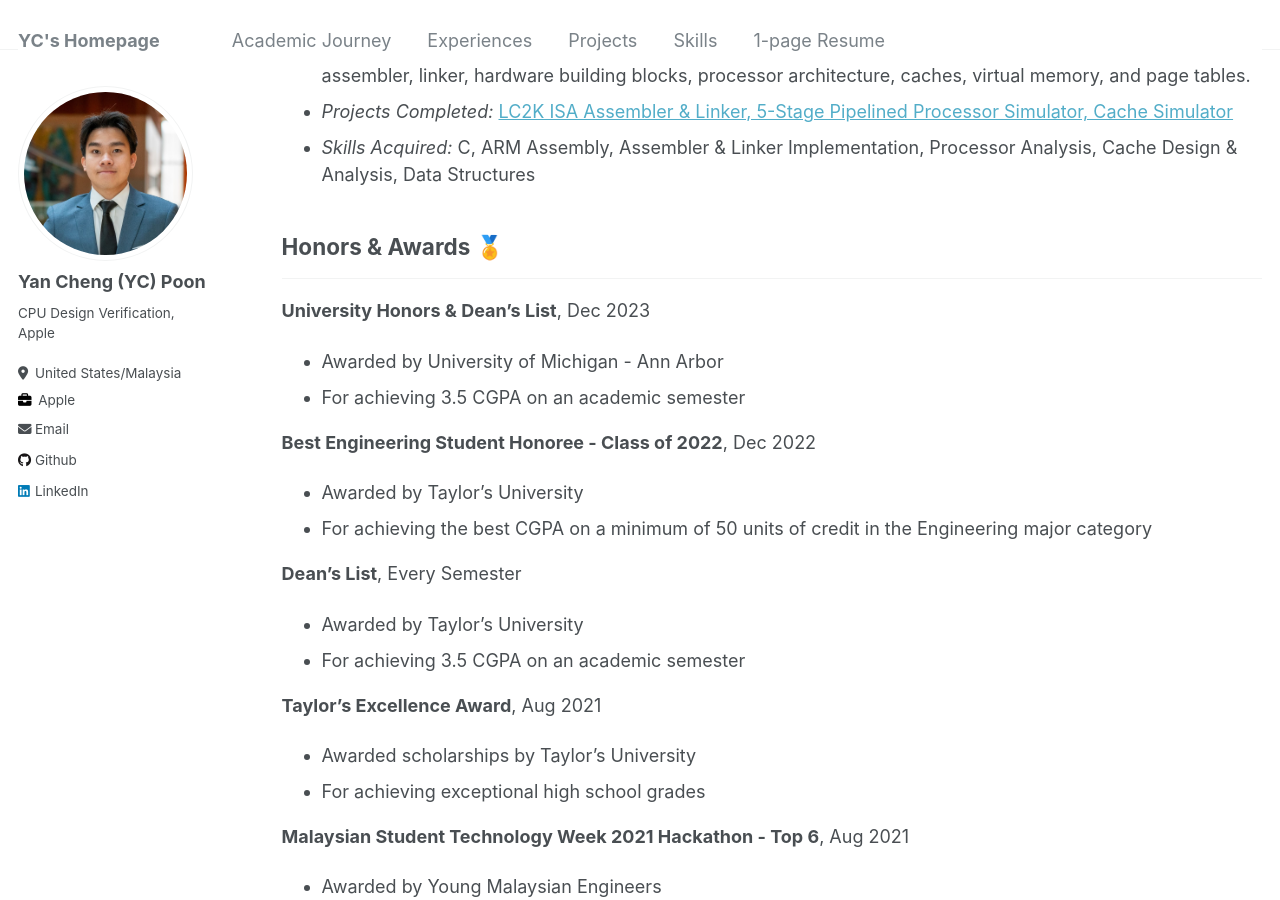
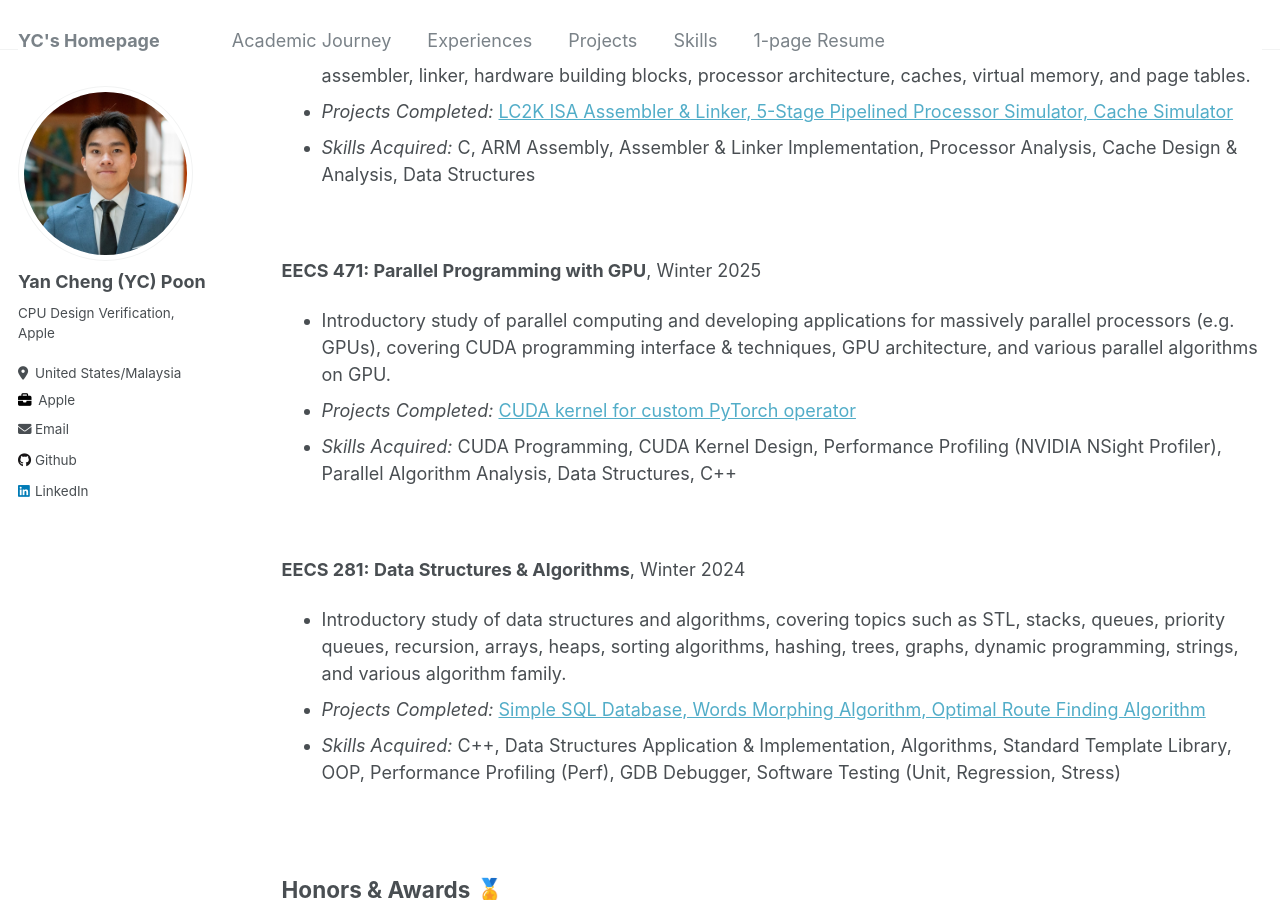
Before and after one commit to ycpoon/ycpoon.github.io, a Jekyll site: the page built from _pages/academicjourney.md, in a window 1280 px wide and 900 px high, scrolled down 2813 px. Built offline with Jekyll 4.4.1, drawn with Linux system fonts in a browser that asks for light colours.

Commit message:
some prog5

```diff
--- a/_pages/academicjourney.md
+++ b/_pages/academicjourney.md
@@ -91,6 +91,25 @@ redirect_from:
 - *Projects Completed:* [LC2K ISA Assembler & Linker, 5-Stage Pipelined Processor Simulator, Cache Simulator](/collegeprojects/#lc2k-isa-assembler--linker-5-stage-pipelined-processor-simulator-cache-simulator-eecs-370)
 - *Skills Acquired:* C, ARM Assembly, Assembler & Linker Implementation, Processor Analysis, Cache Design & Analysis, Data Structures
 
+&nbsp;
+&nbsp;
+
+**EECS 471: Parallel Programming with GPU**, Winter 2025
+- Introductory study of parallel computing and developing applications for massively parallel processors (e.g. GPUs), covering CUDA programming interface & techniques, GPU architecture, and various parallel algorithms on GPU.
+- *Projects Completed:* [CUDA kernel for custom PyTorch operator](/collegeprojects/#cuda-kernel-for-custom-pytorch-operator-eecs471)
+- *Skills Acquired:* CUDA Programming, CUDA Kernel Design, Performance Profiling (NVIDIA NSight Profiler), Parallel Algorithm Analysis, Data Structures, C++
+
+&nbsp;
+&nbsp;
+
+**EECS 281: Data Structures & Algorithms**, Winter 2024
+- Introductory study of data structures and algorithms, covering topics such as STL, stacks, queues, priority queues, recursion, arrays, heaps, sorting algorithms, hashing, trees, graphs, dynamic programming, strings, and various algorithm family.
+- *Projects Completed:* [Simple SQL Database, Words Morphing Algorithm, Optimal Route Finding Algorithm](/collegeprojects/#simple-sql-database-words-morphing-algorithm-optimal-route-finding-algorithm-eecs-281)
+- *Skills Acquired:* C++, Data Structures Application & Implementation, Algorithms, Standard Template Library, OOP, Performance Profiling (Perf), GDB Debugger, Software Testing (Unit, Regression, Stress)
+
+&nbsp;
+&nbsp;
+
 ## Honors & Awards 🏅
 
 -------------------------------
```
